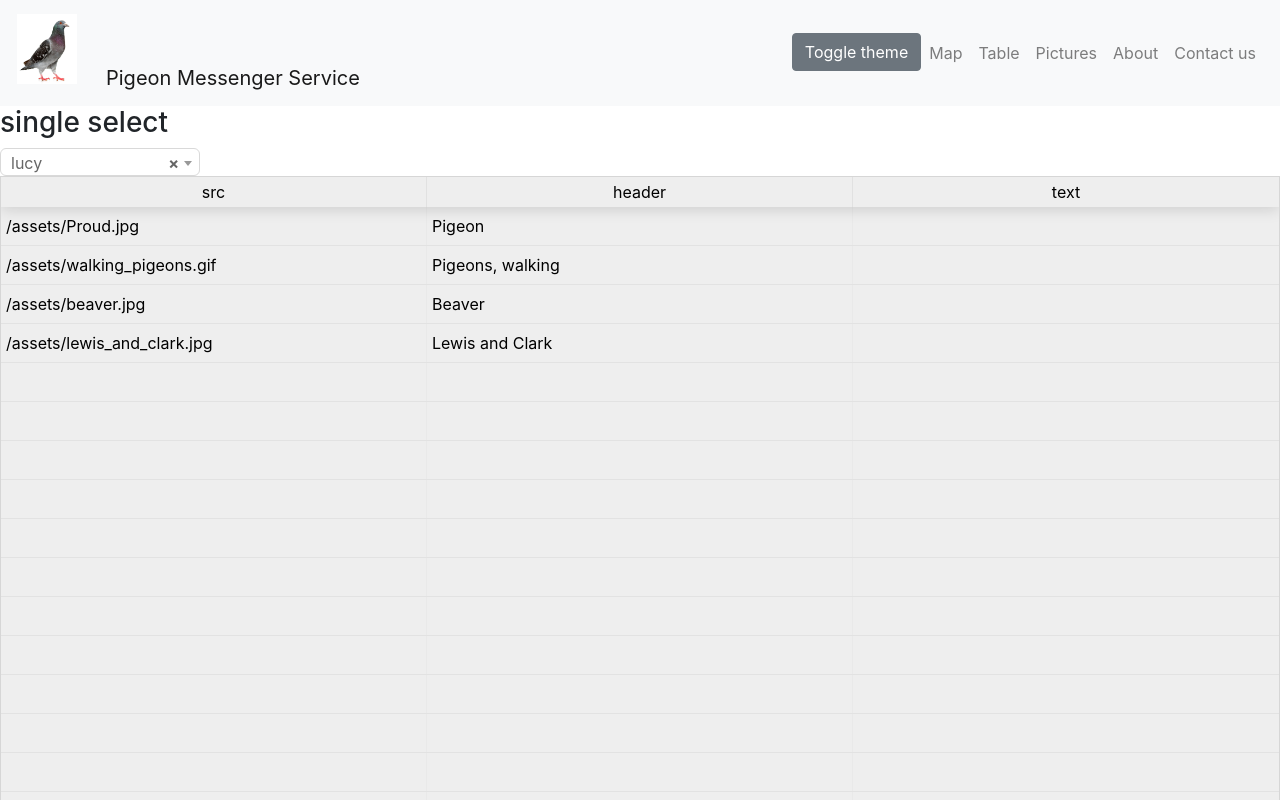
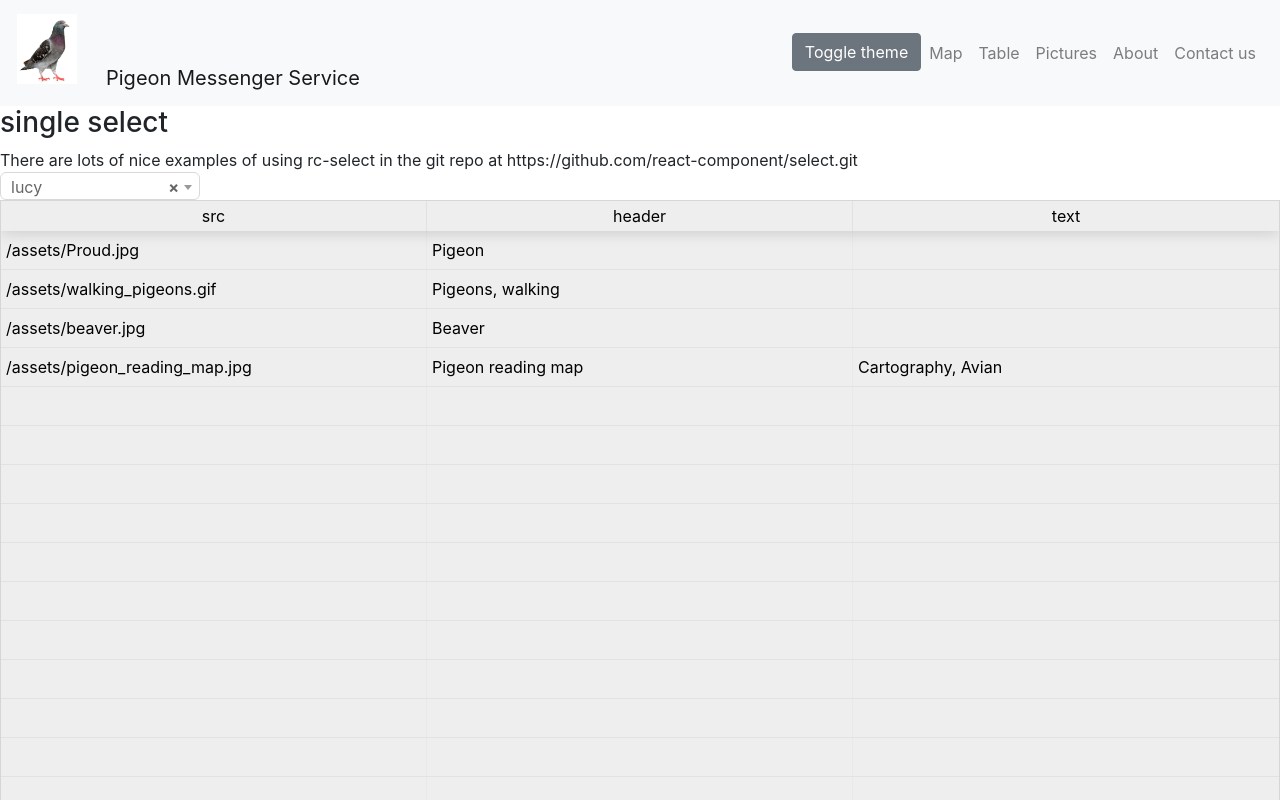
Before and after one commit to brian32768/react-bootstrap-test, a React (Vite) app: page /table in a window 1280 px wide. Shown: the top 800 px of the page. Built offline with nearby package versions, Linux system fonts and the light colour scheme.

Commit message:
useless commit message

```diff
--- a/src/home.js
+++ b/src/home.js
@@ -4,9 +4,11 @@ import {Container, Row, Col, Button, Tooltip} from 'reactstrap'
 import Slider, {Range} from 'rc-slider'
 import 'rc-slider/assets/index.css'
 import {ThemeContext} from './theme-context'
+
 import Map from './map'
 import Source from './source'
 import Layer from './layer'
+import Control from './control'
 
 const cities = [
     "Rivendell",
@@ -82,9 +84,11 @@ class Home extends Component {
                         <Slider max={cities.length-1} value={this.state.cityIndex}
                             onBeforeChange={startChangeCity} onAfterChange={stopChangeCity} onChange={updateCity}/>
 
-                        Layer 1 opacity {this.state.mapOpacity}%
-                        <Slider onChange={changeOpacity}
-                            value={this.state.mapOpacity}/>
+                        <Control
+                            onChange={changeOpacity}
+                            title="Layer 1"
+                            value={this.state.mapOpacity}
+                        />
 
                         <Range />
                     </div>
--- a/src/layer-context.js
+++ b/src/layer-context.js
@@ -1,4 +1,5 @@
 import React from 'react'
 export const LayerContext = React.createContext({
-    onSetSource: ()=>{}
+    onSetSource: ()=>{},
+    map: null
 });
--- a/src/layer.js
+++ b/src/layer.js
@@ -30,7 +30,7 @@ export default class Layer extends Component {
     }
 
     componentDidMount() {
-        console.log("Layer.componentDidMount().");
+        console.log("Layer.componentDidMount(). context=", this.context);
     }
 
     componentWillReceiveProps() {
@@ -45,12 +45,14 @@ export default class Layer extends Component {
                 </div>
             );
         }
-        console.log("Layer.render props=", this.props.children);
+        console.log("Layer.render props=", this.props.children, this.context);
+
         return (
             <ThemeContext.Consumer>
             {theme => (
                 <LayerContext.Provider value={{
-                    onSetSource:this.setSource
+                    onSetSource: this.setSource,
+                    map:  this.context.map
                 }}>
                     {callChildren(theme)}
                 </LayerContext.Provider>
--- a/src/map-context.js
+++ b/src/map-context.js
@@ -1,4 +1,6 @@
 import React from 'react'
 export const MapContext = React.createContext({
-    map: "((no map has been loaded yet))"
+    name: "",
+    map: null,
+    addControl: () => {}
 });
--- a/src/map.js
+++ b/src/map.js
@@ -1,3 +1,5 @@
+// map.js react-bootstrap-test
+//
 import React, {Component} from 'react'
 import PropTypes from 'prop-types'
 import {MapContext} from './map-context'
@@ -5,16 +7,27 @@ import {MapContext} from './map-context'
 class OLMap extends Component {
     constructor(props) {
         super(props);
+        this.setControl = this.setControl.bind(this);
         this.state = {
             opacity: 100,
+            control: {}
         }
+    }
+
+    setControl(control) {
+        console.log("Map.setControl()", control);
+        this.setState({control: control})
     }
 
     render() {
         console.log("Map.render(), props=", this.props)
         return (
-            <MapContext.Provider value={{map:this.props.name}}>
+            <MapContext.Provider value={{
+                name: this.props.name,
+                map: this
+            }}>
             { this.props.children }
+            <p>{ this.state.control.name }</p>
             </MapContext.Provider>
         );
     }
--- a/src/notfound.js
+++ b/src/notfound.js
@@ -1,15 +1,17 @@
-import React from 'react';
-import {Card, CardTitle, CardText, CardImg, CardSubtitle} from 'reactstrap';
+import React from 'react'
+import {Card, CardTitle, CardText, CardImg, CardSubtitle} from 'reactstrap'
 
-const img = require('/assets/lewis_and_clark.jpg');
-const alt = 'Lewis and Clark';
+//const img = require('/assets/lewis_and_clark.jpg');
+//const alt = 'Lewis and Clark';
+const img = require('/assets/pigeon_reading_map.jpg');
+const alt = 'Pigeon reading map';
 
 const NotFound = (props) => (
     <div>
       <Card className="card">
         <CardImg className="card_image" width="100%" src={img} alt={alt}></CardImg>
         <CardTitle>
-          404 error, are you lost?
+          404 error; are you lost?
         </CardTitle>
         <CardText>
           There is no destination attached to the URL you requested.
--- a/src/source.js
+++ b/src/source.js
@@ -17,13 +17,15 @@ class Source extends Component {
         // I can't use this.context in the constructor because
         // it has not been defined yet there.
         this.context.onSetSource(this.state.source);
+        this.context.map.setControl({name:"Kali"});
     }
 
     render() {
         console.log("Source.render props=", this.props)
         return (
             <div>
-            {this.state.source} {this.props.url}
+                {this.state.source}
+                {this.props.url}
             </div>
         );
     }
--- a/src/table.js
+++ b/src/table.js
@@ -7,7 +7,7 @@ import {ThemeContext} from './theme-context'
 import 'react-table/react-table.css'
 import 'rc-select/assets/index.css'
 
-const items = [
+let items = [
     {
         src: '/assets/Proud.jpg',
         header: 'Pigeon', text: ""
@@ -32,6 +32,10 @@ const columns = [{
 
 export default class Table extends React.Component {
     render() {
+
+        let i = items.pop();
+        items.push({src: '/assets/pigeon_reading_map.jpg', header: 'Pigeon reading map', text: 'Cartography, Avian'})
+
         let onChange = () => {};
         let theme = this.context;
         console.log("Table.render() theme=", theme)
@@ -47,7 +51,11 @@ export default class Table extends React.Component {
         }]
         return (
             <div>
-                <h3>single select</h3>
+            <h3>single select</h3>
+
+            There are lots of nice examples of using rc-select in the git repo
+            at https://github.com/react-component/select.git
+
                 <div style={{ width: 300}}>
                   <Select
                   allowClear
@@ -62,6 +70,8 @@ export default class Table extends React.Component {
                     <Option value="yiminghe">yiminghe</Option>
                   </Select>
                 </div>
+
+
               <ReactTable style={{color: theme.foreground, backgroundColor: theme.background}}
                 data={items}
                 columns={columns}
```
